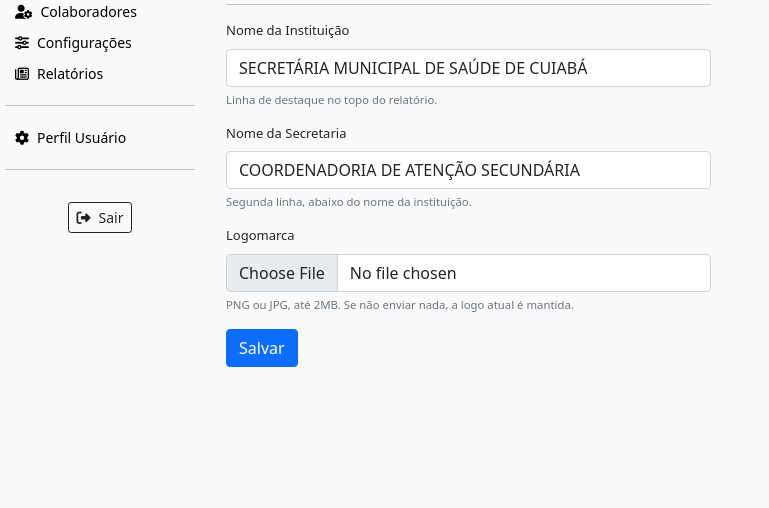
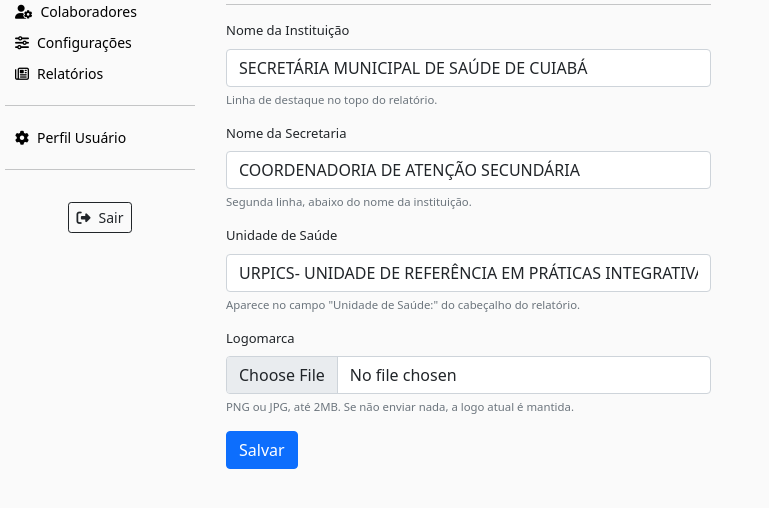
Before and after one commit to andersonsilvasilva/gestor2026, a Laravel app: page /configuracoes in a window 1280 px wide. Shown: the part 205-713 px from the top of the page, without its empty margins (0-769 px from the left). Run offline with Laravel 12, Linux system fonts and the light colour scheme; the visitor is signed in with stand-in values (Sample User, id 1); data comes from the database, SQL or seed files in the repository; some libraries are stand-ins or nearby versions.

Commit message:
Add configurable Unidade de Saude field to report settings
Same pattern as the institution/secretaria fields: the "Unidade de
Saude" value in the report header (previously hardcoded as "URPICS-
UNIDADE DE REFERENCIA...") is now editable from the Configuracoes
admin screen and passed to the same 3 reports (aveianm, mapa_producao,
mapa_producao_diario) as a new UNIDADE_SAUDE parameter. The static
label "Unidade de Saúde:" itself stays fixed - only the value became
dynamic. Verified byte-identical PDF output with default settings and
that a changed value is reflected in the generated PDF.

```diff
--- a/app/Http/Controllers/ConfiguracaoController.php
+++ b/app/Http/Controllers/ConfiguracaoController.php
@@ -24,6 +24,7 @@ class ConfiguracaoController extends Controller
         $validated = $request->validate([
             'nome_instituicao' => 'required|string|max:255',
             'nome_secretaria'  => 'required|string|max:255',
+            'unidade_saude'    => 'required|string|max:255',
             'logo'             => 'nullable|image|mimes:png,jpg,jpeg|max:2048',
         ]);
 
@@ -38,6 +39,7 @@ class ConfiguracaoController extends Controller
         $configuracao->update([
             'nome_instituicao' => $validated['nome_instituicao'],
             'nome_secretaria'  => $validated['nome_secretaria'],
+            'unidade_saude'    => $validated['unidade_saude'],
             'logo_path'        => $logoPath,
         ]);
 
--- a/app/Http/Controllers/ControllerReport.php
+++ b/app/Http/Controllers/ControllerReport.php
@@ -132,6 +132,7 @@ class ControllerReport extends Controller
             $parametros[] = 'LOGO_PATH=' . $logoPath;
             $parametros[] = 'NOME_INSTITUICAO=' . $configuracao->nome_instituicao;
             $parametros[] = 'NOME_SECRETARIA=' . $configuracao->nome_secretaria;
+            $parametros[] = 'UNIDADE_SAUDE=' . $configuracao->unidade_saude;
         }
 
         $args = [
--- a/app/Models/Configuracao.php
+++ b/app/Models/Configuracao.php
@@ -11,6 +11,7 @@ class Configuracao extends Model
     protected $fillable = [
         'nome_instituicao',
         'nome_secretaria',
+        'unidade_saude',
         'logo_path',
     ];
 
--- a/resources/views/configuracoes/edit.blade.php
+++ b/resources/views/configuracoes/edit.blade.php
@@ -37,6 +37,16 @@
             </div>
 
             <div class="mb-3">
+                <label for="unidade_saude" class="form-label">Unidade de Saúde</label>
+                <input type="text" class="form-control" id="unidade_saude" name="unidade_saude" required
+                       value="{{ old('unidade_saude', $configuracao->unidade_saude) }}">
+                <div class="form-text">Aparece no campo "Unidade de Saúde:" do cabeçalho do relatório.</div>
+                @error('unidade_saude')
+                    <div class="text-danger">{{ $message }}</div>
+                @enderror
+            </div>
+
+            <div class="mb-3">
                 <label for="logo" class="form-label">Logomarca</label>
                 @if($configuracao->logo_path)
                     <div class="mb-2">
```
Also changed, not shown: database/migrations/2026_07_20_212002_add_unidade_saude_to_configuracoes_table.php (added), 3 other files.
